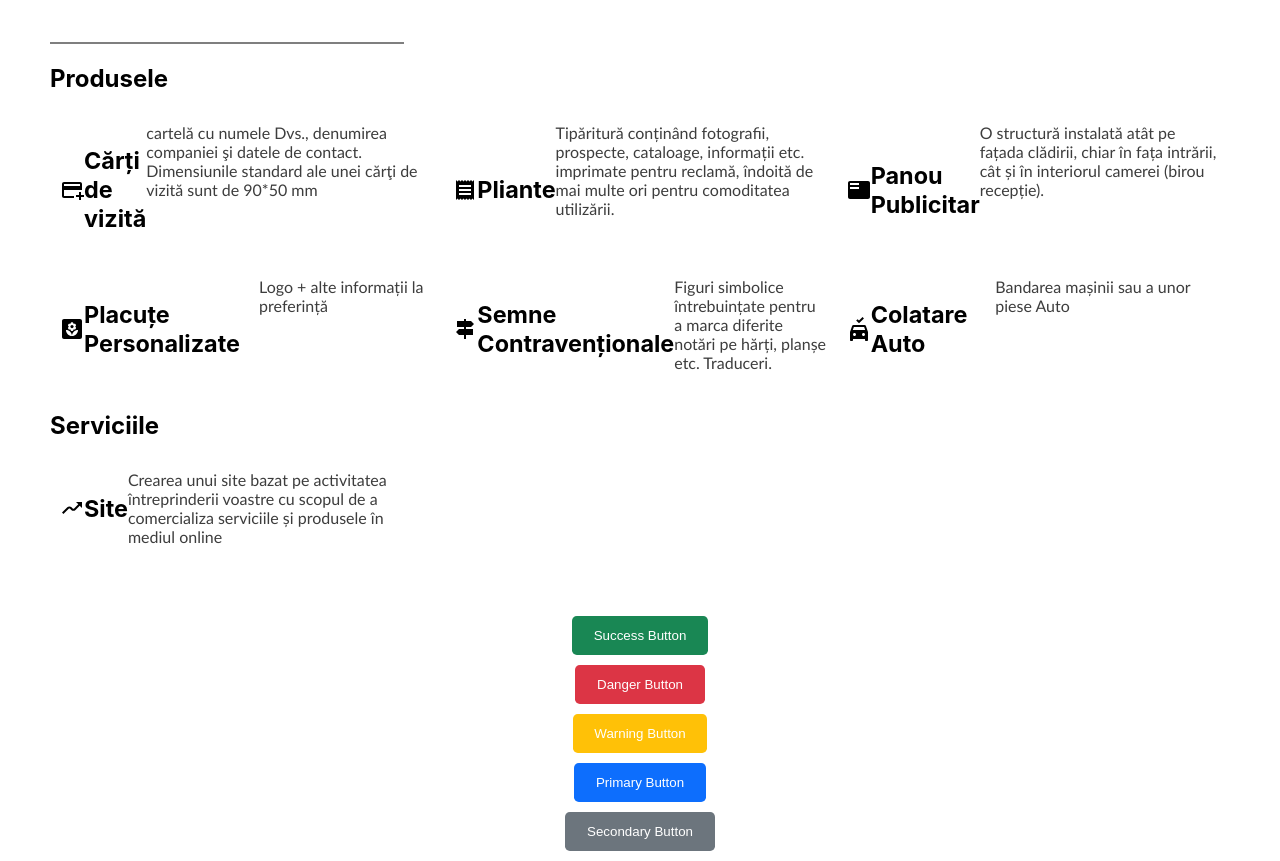
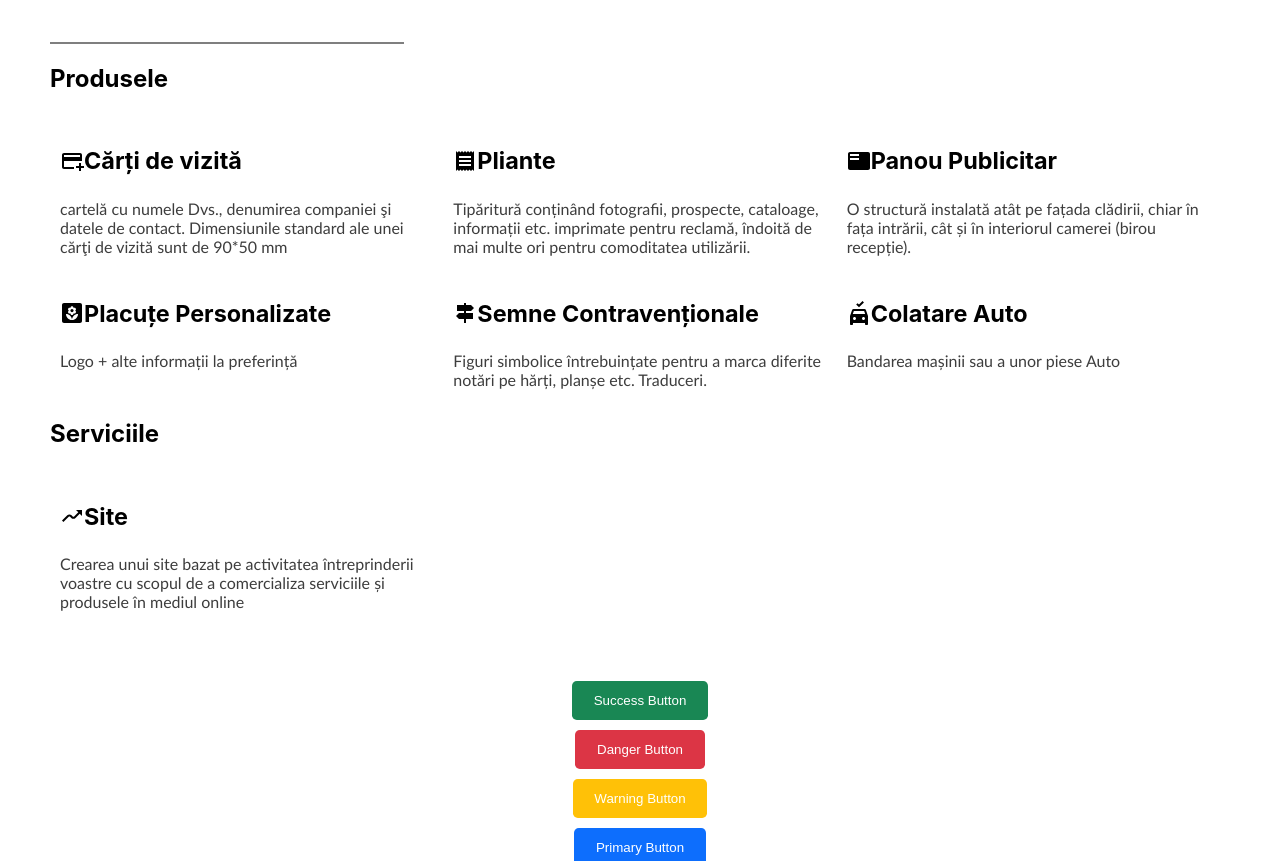
Before and after one commit to AlexandruC7/Mind-Global-Project, a React (Create React App) app: page / in a window 1280 px wide. Shown: the part 1753-2614 px from the top of the page. Built offline with nearby package versions, Linux system fonts and the light colour scheme.

Commit message:
added serviciu component

```diff
--- a/src/components/servicii/servicii.css
+++ b/src/components/servicii/servicii.css
@@ -9,6 +9,7 @@
   flex-grow: 1;
   padding: 10px;
   box-sizing: border-box;
+  flex-direction: column;
 }
 
 .serviciilenoastretitle {
--- a/src/components/servicii/servicii.jsx
+++ b/src/components/servicii/servicii.jsx
@@ -6,6 +6,7 @@ import FeaturedPlayListIcon from "@mui/icons-material/FeaturedPlayList";
 import YardIcon from "@mui/icons-material/Yard";
 import SignpostIcon from "@mui/icons-material/Signpost";
 import NoCrashIcon from "@mui/icons-material/NoCrash";
+import { Serviciu } from "./serviciu";
 
 export const Servicii = () => {
   return (
@@ -19,28 +20,21 @@ export const Servicii = () => {
           <h2>Produsele</h2>
         </div>
         <div className="produse1">
-          <div className="produs primulprodus">
-            <div className="title">
-              <AddCardIcon />
+          <Serviciu
+            icon={<AddCardIcon />}
+            title={"Cărți de vizită"}
+            desc={
+              "cartelă cu numele Dvs., denumirea companiei şi datele de contact. Dimensiunile standard ale unei cărţi de vizită sunt de 90*50 mm"
+            }
+          />
+          <Serviciu
+            icon={<ReceiptIcon />}
+            title={"Pliante"}
+            desc={
+              " Tipăritură conținând fotografii, prospecte, cataloage, informații etc. imprimate pentru reclamă, îndoită de mai multe ori pentru comoditatea utilizării."
+            }
+          />
 
-              <h3>Cărți de vizită</h3>
-            </div>
-            <p className="text">
-              cartelă cu numele Dvs., denumirea companiei şi datele de contact.
-              Dimensiunile standard ale unei cărţi de vizită sunt de 90*50 mm
-            </p>
-          </div>
-          <div className="produs aldoileaprodus">
-            <div className="title">
-              <ReceiptIcon />
-              <h3>Pliante</h3>
-            </div>
-            <p className="text">
-              Tipăritură conținând fotografii, prospecte, cataloage, informații
-              etc. imprimate pentru reclamă, îndoită de mai multe ori pentru
-              comoditatea utilizării.
-            </p>
-          </div>
           <div className="produs altreileaprodus">
             <div className="title">
               <FeaturedPlayListIcon />
--- /dev/null
+++ b/src/components/servicii/serviciu.jsx
@@ -0,0 +1,14 @@
+export const Serviciu = (props) => {
+  const { icon, title, desc } = props;
+
+  return (
+    <div className="produs">
+      <div className="title">
+        {icon}
+
+        <h3>{title}</h3>
+      </div>
+      <p className="text">{desc} </p>
+    </div>
+  );
+};
```
